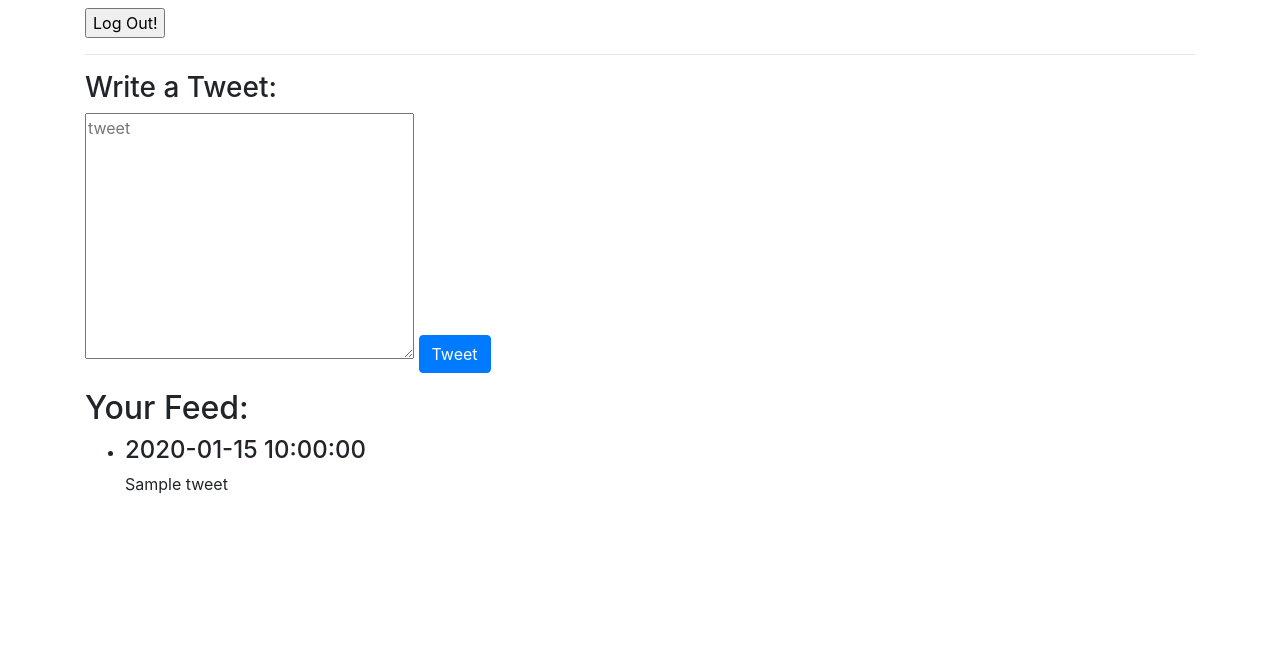
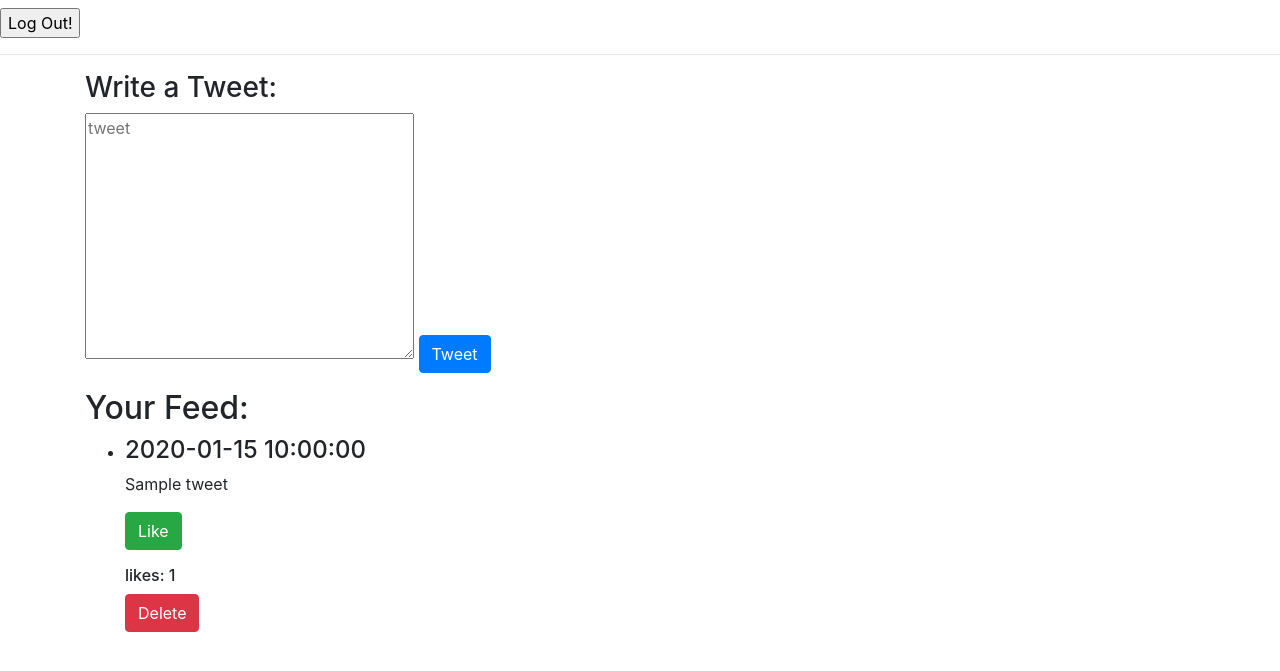
Before and after one commit to JonathanBallard/Coding_Dojo_Flask_And_MySQL_Dojo_Tweets, a Flask app: template templates/welcome.html in a window 1280 px wide. Shown: the part 48-719 px from the top of the page. Run offline with Flask 2, Linux system fonts and the light colour scheme; the template is opened without the code that fills it: most values are stand-ins (such as "Sample title", 1, 10 or a date in 2020); some libraries are stand-ins or nearby versions.

Commit message:
added delete and like tweets

```diff
--- a/server.py
+++ b/server.py
@@ -147,14 +147,21 @@ def login():
 
 @app.route('/dashboard')
 def dashboard():
-    if request.method == 'GET' or not session['id']:
+
+    if not session['id']:
         return redirect('/')
 
     # return list of tweets for welcome.html
     mysql = connectToMySQL("dojo_tweets")
-    tweetList = mysql.query_db(f"SELECT * FROM tweets WHERE user_id = {session['id']}")
+    tweetList = mysql.query_db(f"SELECT * FROM tweets")
+    # tweetList = mysql.query_db(f"SELECT * FROM tweets WHERE user_id = {session['id']}")  #ONLY SHOW TWEETS THAT PERSON MADE
 
-    return render_template('welcome.html', tweetList = tweetList)
+    # get number of likes to display per tweet
+    mysql = connectToMySQL("dojo_tweets")
+    likesNum = mysql.query_db("SELECT COUNT(id) FROM likes GROUP BY tweet_id")
+    print('LIKESNUM=======55555555555555555555555555=====', likesNum)
+
+    return render_template('welcome.html', tweetList = tweetList, likesNum = likesNum)
 
 
 
@@ -192,6 +199,15 @@ def tweet_create():
 
 
 
+# delete route here
+@app.route('/tweets/<id>/delete', methods=['POST'])
+def delete_tweet(id):
+    print('DELETE ID----------*******************************************', id)
+    mysql = connectToMySQL("dojo_tweets")
+    tweet_delete = mysql.query_db(f"DELETE FROM tweets WHERE id={id};")
+
+
+    return redirect('/dashboard')
 
 
 
@@ -199,7 +215,23 @@ def tweet_create():
 
 
 
+# add like route here
+@app.route('/tweets/<id>/like', methods=['POST'])
+def like_tweet(id):
+    print('USER ID----------*******************************************', userId)
+    print('TWEET ID----------*******************************************', id)
 
+    userId = session['id']
+    mysql = connectToMySQL("dojo_tweets")
+    tweet_like = mysql.query_db(f"INSERT INTO likes (user_id, tweet_id) VALUES({userId}, {id});")
+
+
+
+
+
+    return redirect('/dashboard')
+
+    # add like to DB
 
 
 
--- a/templates/welcome.html
+++ b/templates/welcome.html
@@ -24,7 +24,6 @@
 <body>
 
 
-    <div class="wrapper container">
 
     <h1>Welcome {{ session['user_id'] }}!</h1>
     <form class="form-group" action="/destroy" method="POST">
@@ -33,6 +32,7 @@
     </form>
     <hr>
 
+    <div class="wrapper container">
 
         <form class="form-group" action="/tweets/create" method="POST">
 
@@ -63,7 +63,15 @@
                 <li>
                     <h4>{{tweet['created_at']}}</h4>
                     <p>{{tweet['tweet']}}</p>
-
+                    <form class="form-group" action="/tweets/{{tweet['id']}}/like" method="POST">
+                        <input type="hidden" name='like' value={{tweet['id']}}>
+                        <input type="submit" value="Like" name='likeTweet' class="btn btn-success">
+                    </form>
+                    <h6>likes: {{likesNum}}</h6>
+                    <form class="form-group" action="/tweets/{{tweet['id']}}/delete" method="POST">
+                        <input type="hidden" name="delete" value={{tweet['id']}}>
+                        <input type="submit" value="Delete" name='deleteTweet' class="btn btn-danger">
+                    </form>
                 </li>
 
             {% endfor %}
```
Lines whose indentation alone changed are shown as unchanged.
